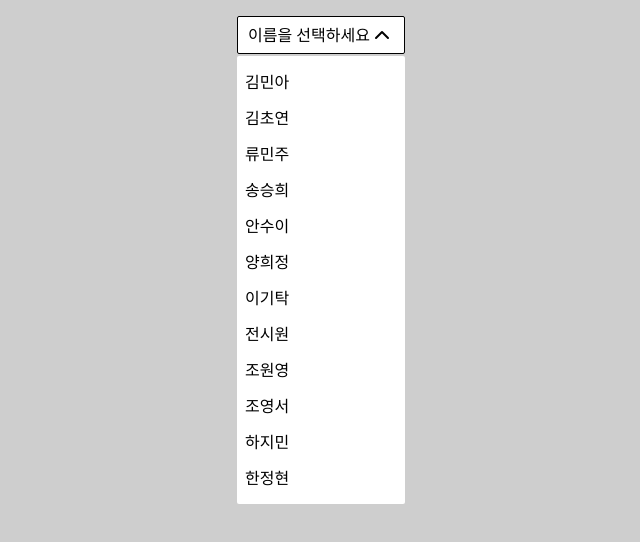
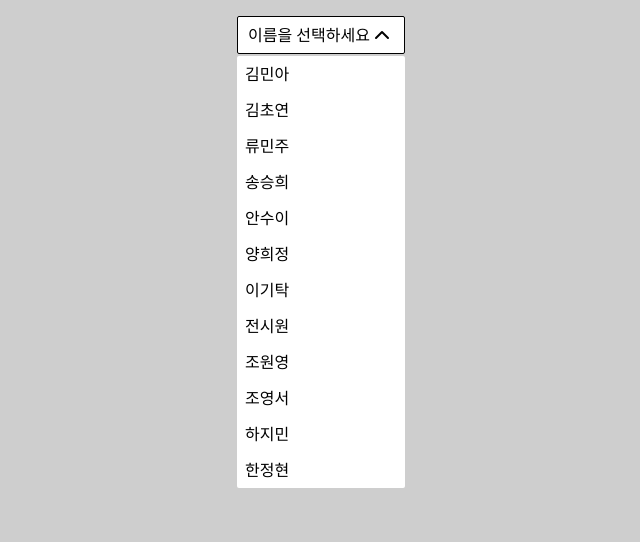
Before and after one commit to IT-Cotato/11th-FE-Networking-June, a React (Vite) app: page / in a window 1280 px wide. Both pictures are taken after a click on the button "이름을 선택하세요". Shown: the top 542 px of the page, without its empty margins (319-959 px from the left). Built offline with nearby package versions, Linux system fonts and the light colour scheme.

Commit message:
feat: DropBox slide-in /  slide-out 애니메이션 구현

```diff
--- a/src/components/DropBox.tsx
+++ b/src/components/DropBox.tsx
@@ -1,11 +1,13 @@
 import type { IName } from "../types/name";
 import { useState, useRef, useEffect } from "react";
+
 interface DropBox {
   names: IName[];
 }
 
 const DropBox = ({ names }: DropBox) => {
   const [isOpen, setIsOpen] = useState(false);
+  const [isClosing, setIsClosing] = useState(false);
   const [selected, setSelected] = useState<IName | null>(null);
   const dropBoxRef = useRef<HTMLDivElement>(null);
 
@@ -15,7 +17,7 @@ const DropBox = ({ names }: DropBox) => {
         dropBoxRef.current &&
         !dropBoxRef.current.contains(event.target as Node)
       ) {
-        setIsOpen(false);
+        handleClose();
       }
     };
 
@@ -29,13 +31,30 @@ const DropBox = ({ names }: DropBox) => {
   }, [isOpen]);
 
   const handleToggle = () => {
-    setIsOpen((prev) => !prev);
+    if (isOpen) {
+      handleClose();
+    } else {
+      setIsOpen(true);
+      setIsClosing(false);
+    }
+  };
+
+  const handleClose = () => {
+    if (!isOpen) return;
+
+    setIsClosing(true);
+
+    setTimeout(() => {
+      setIsOpen(false);
+      setIsClosing(false);
+    }, 400);
   };
 
   const handleSelect = (item: IName) => {
     setSelected(item);
-    setIsOpen(false);
+    handleClose();
   };
+
   return (
     <div className="min-h-screen w-full bg-gray-350 p-4 flex justify-center items-start">
       <div className="relative min-w-[100px] " ref={dropBoxRef}>
@@ -56,13 +75,21 @@ const DropBox = ({ names }: DropBox) => {
             />
           </div>
         </button>
-        {isOpen && (
-          <div className="absolute top-full left-0 right-0 mt-[2px] bg-white rounded-sm py-2 z-10 flex flex-col">
+        {(isOpen || isClosing) && (
+          <div
+            className={`absolute top-full left-0 right-0 mt-[2px] bg-white rounded-sm z-10 flex flex-col overflow-hidden ${
+              isOpen && !isClosing
+                ? "slide-fade-in-dropdown"
+                : isClosing
+                ? "slide-fade-out-dropdown"
+                : ""
+            }`}
+          >
             {names.map((item) => (
               <button
                 key={item.id}
                 onClick={() => handleSelect(item)}
-                className="w-full text-left px-2 py-[6px] hover:bg-gray-100 rounded-sm"
+                className="w-full text-left px-2 py-[6px] hover:bg-gray-100 rounded-sm" /* padding 유지 */
               >
                 {item.name}
               </button>
--- a/src/index.css
+++ b/src/index.css
@@ -10,3 +10,47 @@ body,
   display: grid;
   place-items: center;
 }
+
+.slide-fade-in-dropdown {
+  animation: slide-fade-in-dropdown-animation 0.4s ease forwards;
+  overflow: hidden;
+  max-height: 0;
+  opacity: 0;
+}
+
+.slide-fade-out-dropdown {
+  animation: slide-fade-out-dropdown-animation 0.4s ease forwards;
+  overflow: hidden;
+}
+
+@keyframes slide-fade-in-dropdown-animation {
+  0% {
+    max-height: 0;
+    opacity: 0;
+    transform: translateY(-10px);
+  }
+  100% {
+    max-height: 999px;
+    opacity: 1;
+    transform: translateY(0);
+  }
+}
+
+@keyframes slide-fade-out-dropdown-animation {
+  0% {
+    max-height: 999px;
+    opacity: 1;
+    transform: translateY(0);
+  }
+
+  60% {
+    opacity: 1;
+    max-height: 0;
+    transform: translateY(-5px);
+  }
+  100% {
+    max-height: 0;
+    opacity: 0;
+    transform: translateY(-10px);
+  }
+}
```
